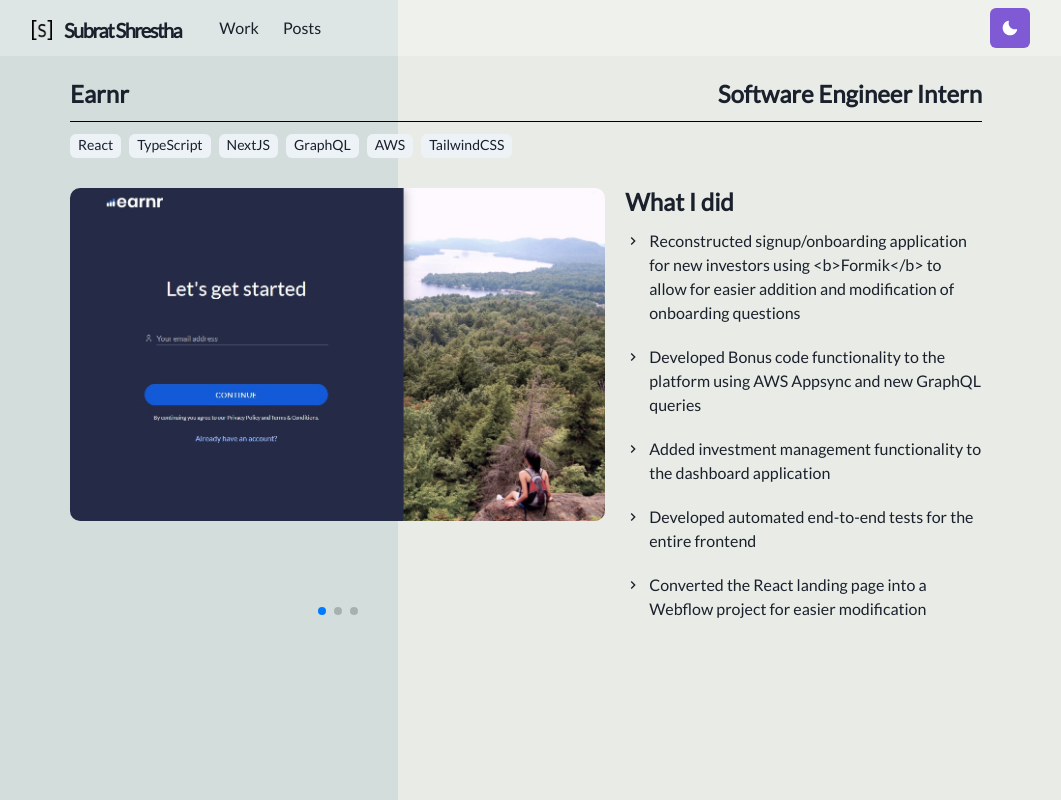
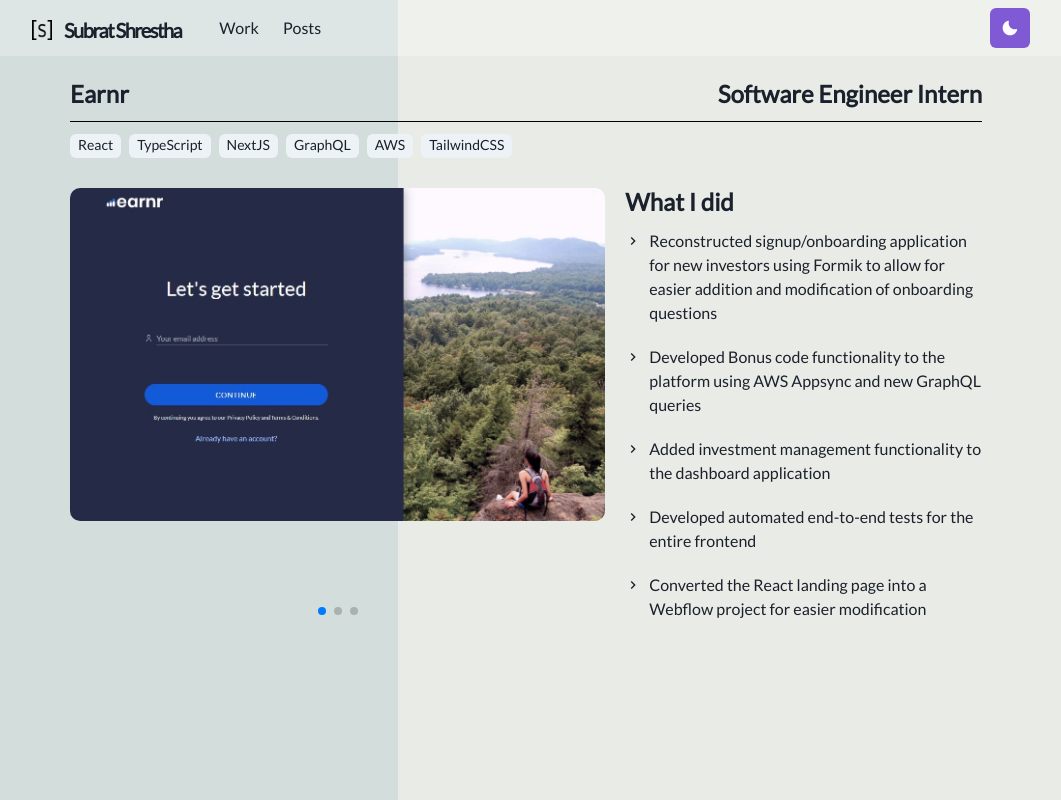
Before and after one commit to SubratShrestha/portfolio-next, a Next.js app: page /earnr in a window 1280 px wide. Shown: the whole page, without its empty margins (114-1175 px from the left). Built offline with nearby package versions, Linux system fonts and the light colour scheme.

Commit message:
Get rid of bold

```diff
--- a/libs/work.ts
+++ b/libs/work.ts
@@ -18,7 +18,7 @@
     end: 'August 2021',
     numImages: 3,
     resp: [
-      'Reconstructed signup/onboarding application for new investors using <b>Formik</b> to allow for easier addition and modification of onboarding questions',
+      'Reconstructed signup/onboarding application for new investors using Formik to allow for easier addition and modification of onboarding questions',
       'Developed Bonus code functionality to the platform using AWS Appsync and new GraphQL queries',
       'Added investment management functionality to the dashboard application',
       'Developed automated end-to-end tests for the entire frontend',
```
